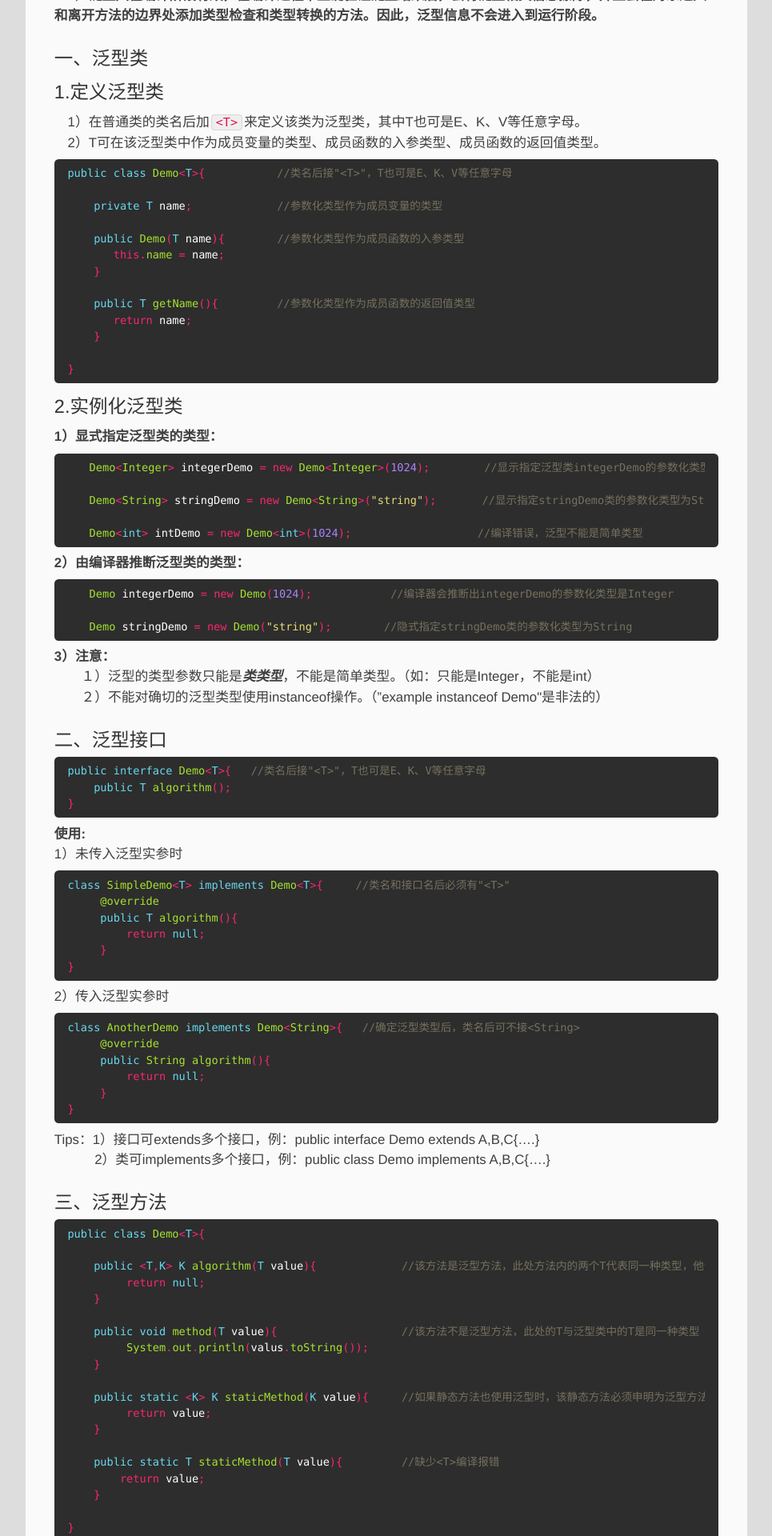
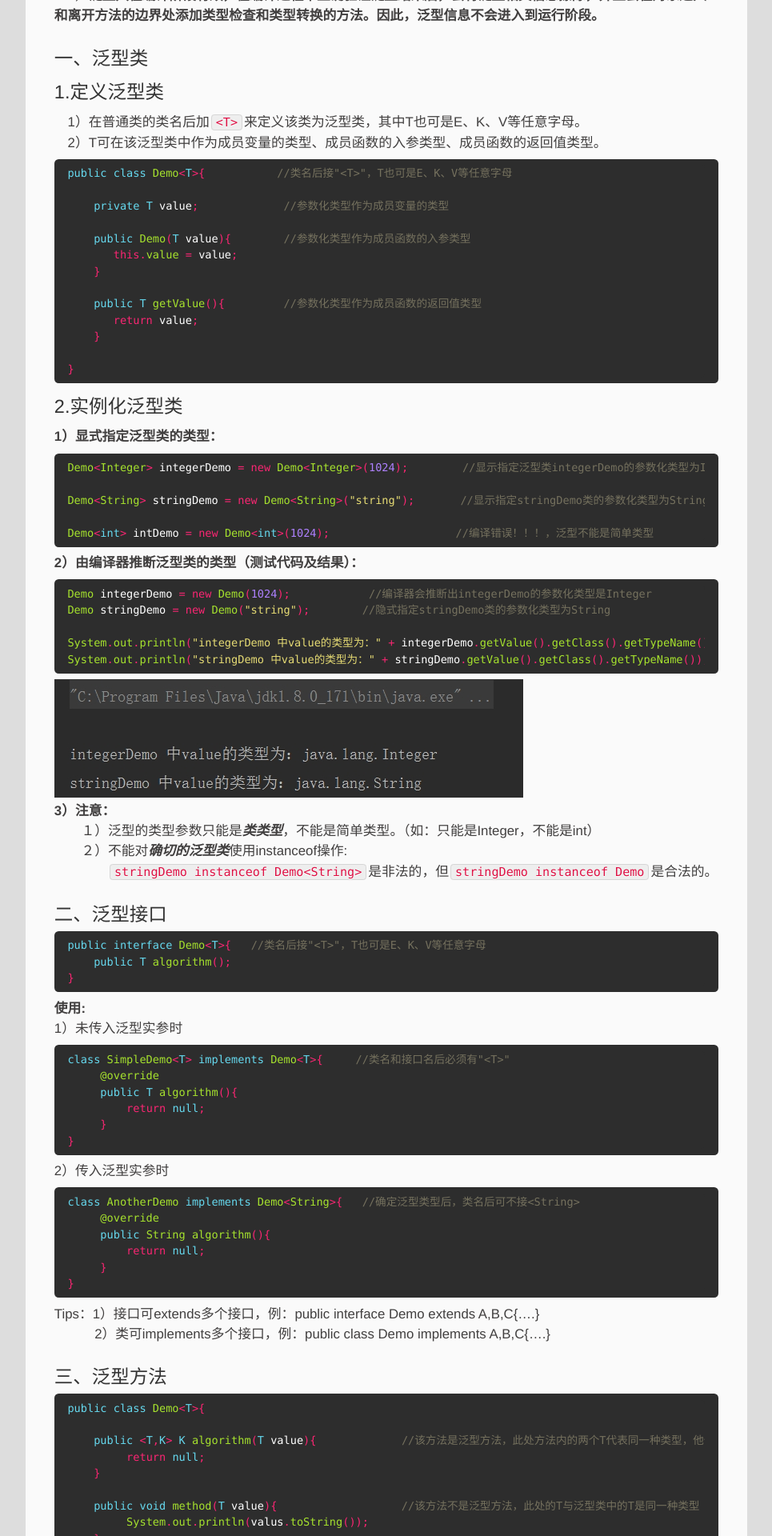
Before and after one commit to memorate/memorate.github.io, a Jekyll site: the page built from _posts/2019-10-10-genericity.markdown, in a window 1280 px wide. Shown: the part 488-2408 px from the top of the page at 80% size, without its empty margins (127-1092 px from the left). Built offline with Jekyll 4.4.1, drawn with Linux system fonts in a browser that asks for light colours.

Commit message:
latest code update on 2019-10-15 1:29

````diff
--- a/_posts/2019-10-10-genericity.markdown
+++ b/_posts/2019-10-10-genericity.markdown
@@ -25,14 +25,14 @@ description: 关于泛型的个人学习及理解
 ```java
 public class Demo<T>{           //类名后接"<T>"，T也可是E、K、V等任意字母
 
-    private T name;             //参数化类型作为成员变量的类型
+    private T value;             //参数化类型作为成员变量的类型
 
-    public Demo(T name){        //参数化类型作为成员函数的入参类型
-       this.name = name;
+    public Demo(T value){        //参数化类型作为成员函数的入参类型
+       this.value = value;
     }
 
-    public T getName(){         //参数化类型作为成员函数的返回值类型
-       return name;
+    public T getValue(){         //参数化类型作为成员函数的返回值类型
+       return value;
     }
 
 }
@@ -40,23 +40,27 @@ public class Demo<T>{           //类名后接"<T>"，T也可是E、K、V等任
 ##### 2.实例化泛型类
 **1）显式指定泛型类的类型：**
 ```java
-　　Demo<Integer> integerDemo = new Demo<Integer>(1024);　　　　　//显示指定泛型类integerDemo的参数化类型为Integer
+Demo<Integer> integerDemo = new Demo<Integer>(1024);　　　　　//显示指定泛型类integerDemo的参数化类型为Integer
 
-　　Demo<String> stringDemo = new Demo<String>("string");　　  　//显示指定stringDemo类的参数化类型为String
+Demo<String> stringDemo = new Demo<String>("string");　　  　//显示指定stringDemo类的参数化类型为String
 
-　　Demo<int> intDemo = new Demo<int>(1024);　　　　　　　　　　 　//编译错误，泛型不能是简单类型
+Demo<int> intDemo = new Demo<int>(1024);　　　　　　　　　　 　//编译错误！！！，泛型不能是简单类型
 ```
 
-**2）由编译器推断泛型类的类型：**
+**2）由编译器推断泛型类的类型（测试代码及结果）：**
 ```java
-　　Demo integerDemo = new Demo(1024);            //编译器会推断出integerDemo的参数化类型是Integer
+Demo integerDemo = new Demo(1024);            //编译器会推断出integerDemo的参数化类型是Integer
+Demo stringDemo = new Demo("string");        //隐式指定stringDemo类的参数化类型为String
 
-　　Demo stringDemo = new Demo("string");        //隐式指定stringDemo类的参数化类型为String
+System.out.println("integerDemo 中value的类型为：" + integerDemo.getValue().getClass().getTypeName());
+System.out.println("stringDemo 中value的类型为：" + stringDemo.getValue().getClass().getTypeName());
 ```
+![]({{ "/assets/img/demoTest.jpg" | absolute_url }})
 
 **3）注意：**
 　　１）泛型的类型参数只能是***类类型***，不能是简单类型。（如：只能是Integer，不能是int）
-　　２）不能对确切的泛型类型使用instanceof操作。（"example instanceof Demo<String>"是非法的）
+　　２）不能对***确切的泛型类***使用instanceof操作:
+　　　　`stringDemo instanceof Demo<String>`是非法的，但`stringDemo instanceof Demo`是合法的。
 
 ### 二、泛型接口
 ```java
--- a/assets/css/style.css
+++ b/assets/css/style.css
@@ -1145,7 +1145,7 @@ article .article-content img, article .article-content video, article .article-c
 
 @media only screen and (min-width: 1024px) {
     article .article-content img, article .article-content video, article .article-content figure img {
-        padding-top: .7em
+        padding-top: 0px
     }
 }
 
````
Also changed, not shown: assets/img/demoTest.jpg (added).
